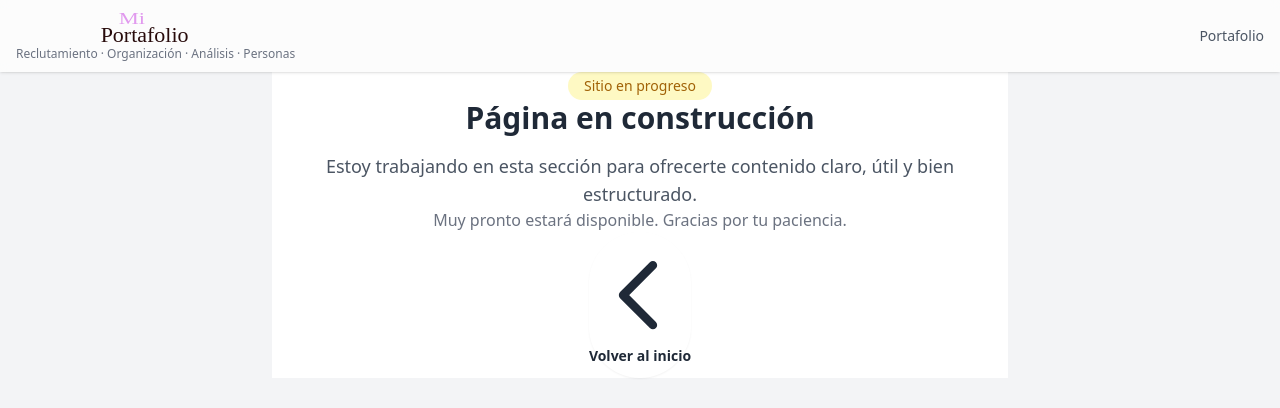
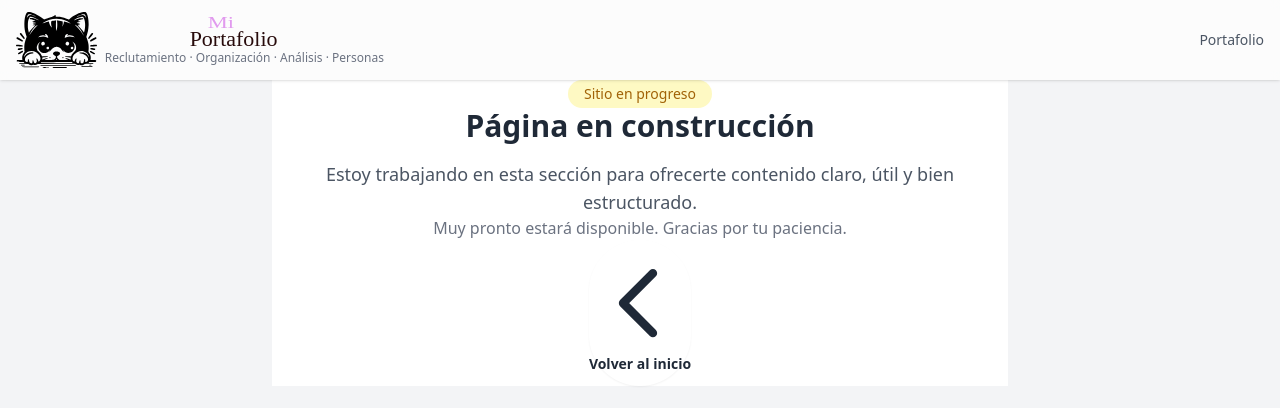
Before and after one commit to katty-rojas-soto/katty-rojas-soto.github.io, a website: page proyectos/dashboard-de-reclutamiento-en-excel/index.html in a window 1280 px wide. Drawn offline with Linux system fonts and the light colour scheme.

Commit message:
Update favicon and image logo

```diff
--- a/proyectos/dashboard-de-reclutamiento-en-excel/index.html
+++ b/proyectos/dashboard-de-reclutamiento-en-excel/index.html
@@ -17,6 +17,9 @@
     <div class="max-w-7xl mx-auto px-4 py-3 flex justify-between items-center">
 
       <div class="grid grid-cols-[auto,1fr] items-center gap-2">
+        <a href="/">
+          <img src="../../assets/logo-image-katty.svg" alt="JeffAngel Logo Icon" class="h-14 w-auto">
+        </a>
         <a href="/" class="hidden md:flex flex-col justify-center">
           <img src="../../assets/logo-text-katty.svg" alt="Katty Portfolio" class="h-8 w-auto mb-1">
           <span class="text-[12px] text-gray-500 leading-none">
```
Also changed, not shown: blog/experiencia-candidato-proceso-seleccion/index.html (+3 -0 lines), index.html (+3 -3 lines), assets/favicon.png, assets/logo-image-katty.svg (added), assets/logo-imagen.svg (deleted).
